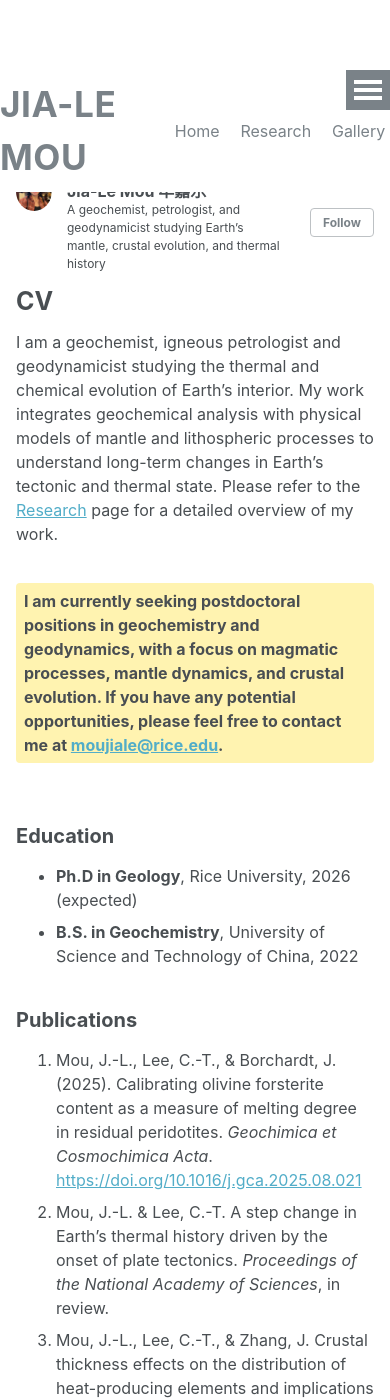
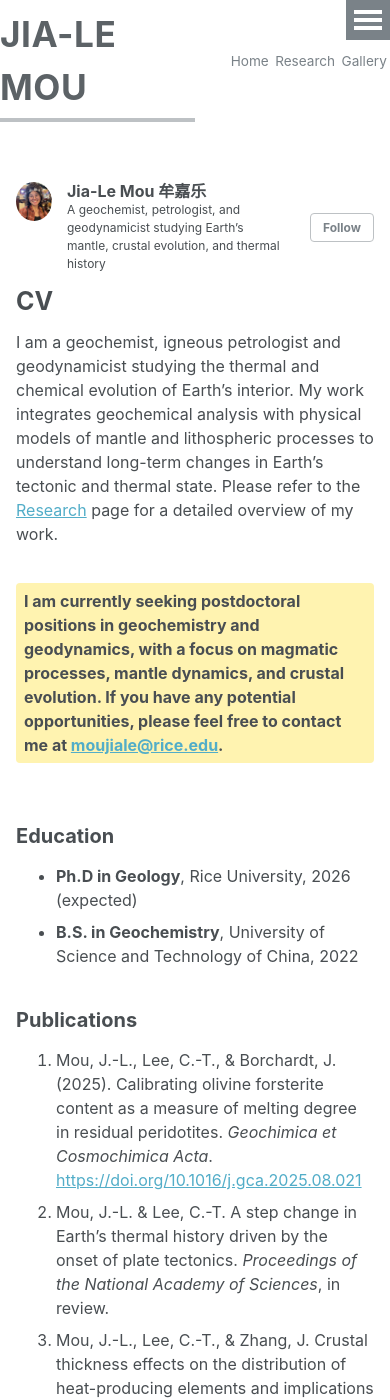
Before and after one commit to Mou-Jia-Le/Mou-Jia-Le.github.io, a Jekyll site: the page built from index.md, in a window 390 px wide and 1400 px high. Built offline with Jekyll 4.4.1, drawn with Linux system fonts in a browser that asks for light colours.

Commit message:
Update site content

```diff
--- a/_sass/_navigation.scss
+++ b/_sass/_navigation.scss
@@ -435,48 +435,50 @@
 }
 
 @media (max-width: 768px) {
-  .sidebar {
-    margin-top: 2rem !important; /* 根据遮挡程度调整这个值，通常 1.5rem-2rem 足够 */
-    position: relative;
-    z-index: 10; /* 确保它在内容层之上 */
+  /* 1. 核心修复：把整个内容区下移，防止被 Headbar 遮挡 */
+  /* 使用 initial-content 或 #main 配合 padding 是最稳妥的 */
+  #main {
+    padding-top: 5rem !important; /* 增加这个值直到头像完全露出 */
   }
 
-  /* 2. 确保头栏不会永久“压”在所有东西最上面 */
-  .masthead {
-    z-index: 20; /* 保持头栏在上，但我们要配合 margin 使用 */
-    position: relative;
-  }
-
-  /* 3. 如果是侧边栏内部的头像/文字被遮住 */
-  .author__content {
-    padding-top: 10px;
-  }
-  /* 1. 调整名字 (第一个 li) 的间距，让后面的内容靠拢 */
+  /* 2. 名字 (Jia-Le Mou) 极度紧凑化 */
   .greedy-nav .visible-links li:first-child a {
-    font-size: 0.1rem !important;
+    font-size: 0.9rem !important; /* 0.1rem 太小了看不见，建议 0.9 */
     padding-left: 0 !important;
-    /* 核心修改：大幅缩小名字右侧的间距 */
-    padding-right: 0 !important;
+    padding-right: 0.1rem !important;
     margin-right: 0 !important;
     font-weight: bold !important;
   }
 
-  /* 2. 导航链接 (Home, Gallery...) 紧凑排版 */
+  /* 3. 导航链接 (Home, Gallery...) 紧贴名字 */
   .greedy-nav .visible-links li:not(:first-child) a {
-    /* 核心修改：缩小链接左侧的间距，让它们向名字靠拢 */
-    margin-left: 0 rem !important;
-    margin-right: 0.3rem !important;
-    font-size: 1rem !important;
-    padding: 0 0 !important;
+    margin-left: 0.2rem !important; /* 修复了空格错误 */
+    margin-right: 0.2rem !important;
+    font-size: 0.85rem !important;
+    padding: 0.5rem 0 !important;
   }
 
-  /* 3. 彻底隐藏折叠按钮多余文字 */
+  /* 4. 侧边栏作者信息微调 */
+  .sidebar, .author__profile {
+    margin-top: 0 !important; /* 既然 #main 已经加了 padding，这里设为 0 */
+    position: relative;
+    z-index: 1;
+  }
+
+  /* 5. 彻底隐藏折叠按钮文字并压缩 Head 高度 */
   .greedy-nav button::before {
     content: none !important;
   }
 
-  /* 4. 压缩 Header 垂直高度 */
   .masthead__inner-wrap {
-    padding: 0 0 !important;
+    padding: 0 !important;
+    min-height: 0 !important;
+  }
+
+  .masthead {
+    position: fixed !important; /* 强制固定在顶部 */
+    top: 0;
+    width: 100%;
+    z-index: 100 !important;
   }
 }
```
